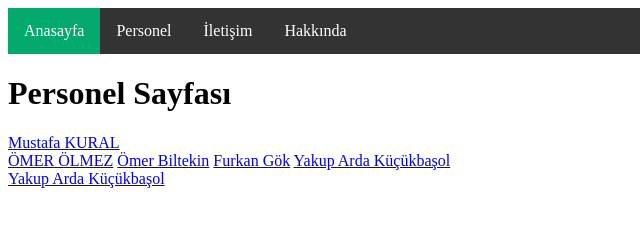
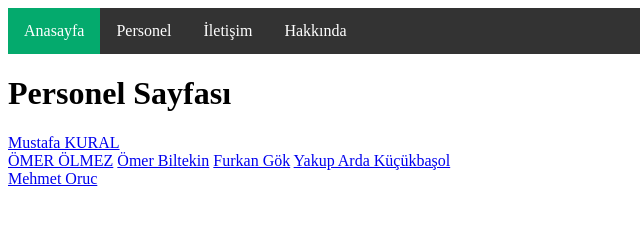
Before and after one commit to omerbiltekin/BtkDepo, a plain HTML site: page personeller.html in a window 1280 px wide. Shown: the full height of the page, 0-640 px from the left. Drawn offline with Linux system fonts and the light colour scheme.

Commit message:
mehmetorucupdate

```diff
--- a/personeller.html
+++ b/personeller.html
@@ -47,8 +47,7 @@ li a:hover:not(.active) {
 <a href="omerbiltekin.html">Ömer Biltekin</a>
 <a href="furkangok.html">Furkan Gök</a>
 <a href="Yakup_Arda.html">Yakup Arda Küçükbaşol</a><br>
-
-<a href="mehmetoruc.html">Yakup Arda Küçükbaşol</a><br>
+<a href="mehmetoruc.html">Mehmet Oruc</a><br>
 
 
 </body>
```
